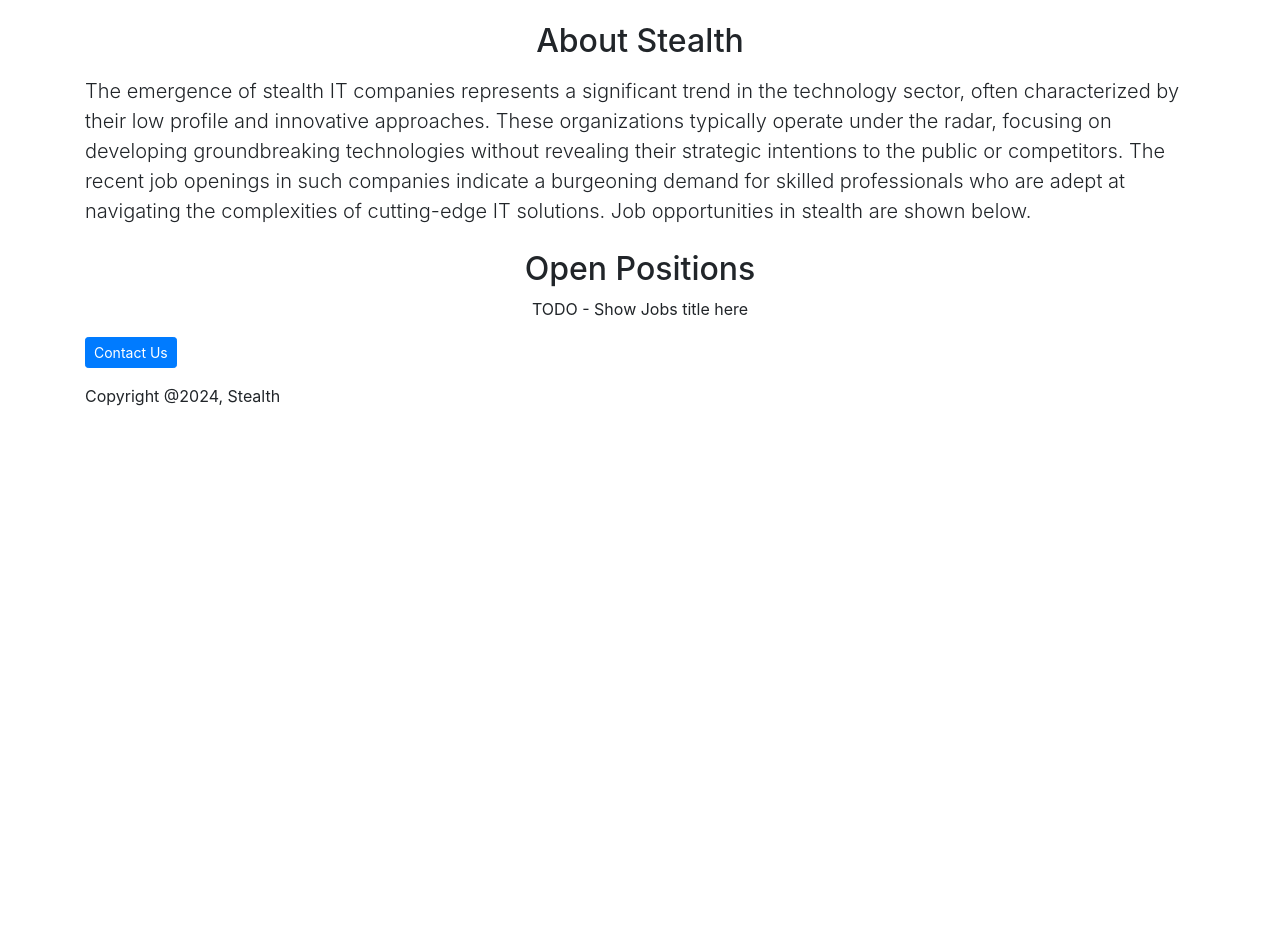
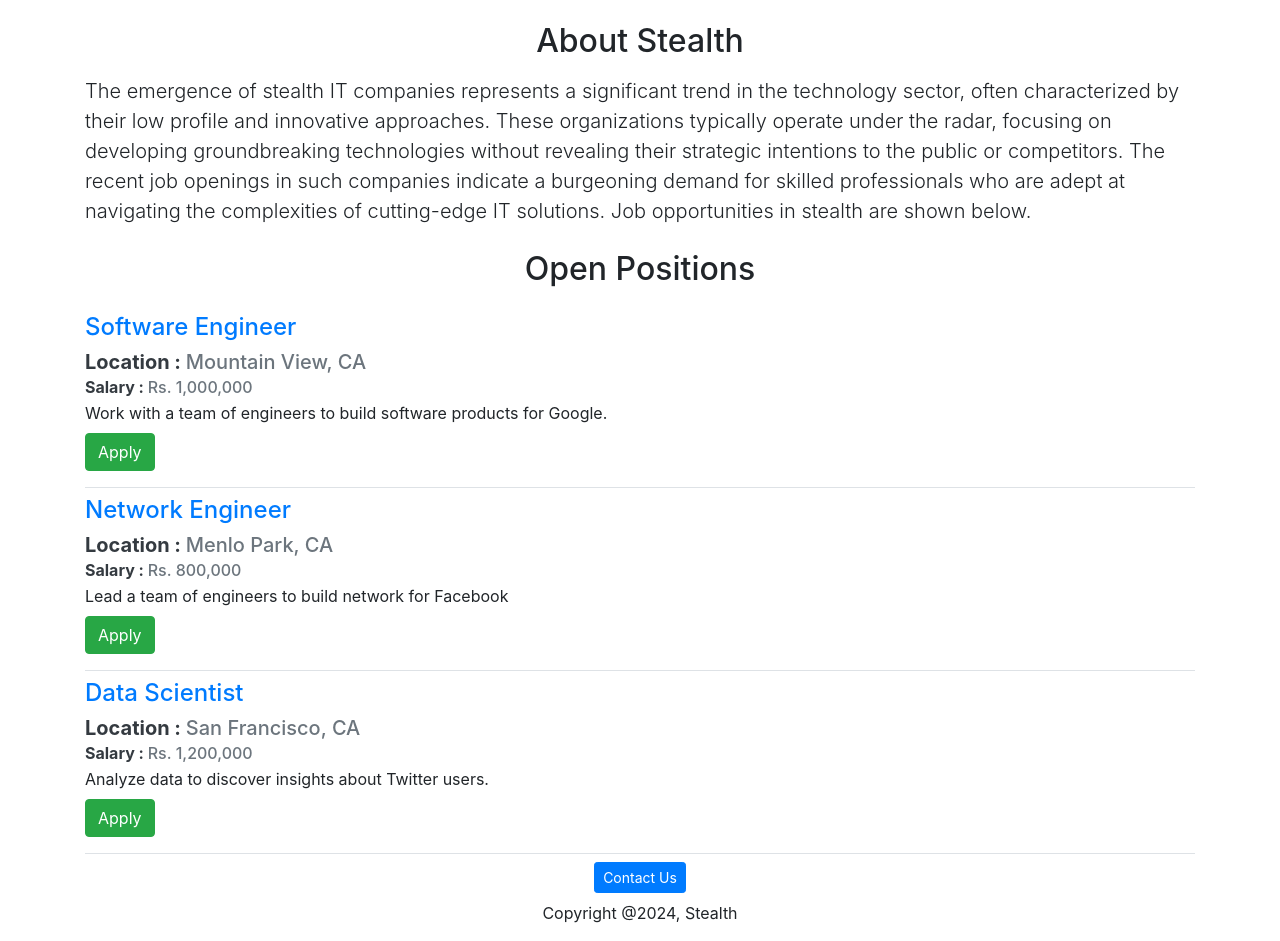
Before and after one commit to SAIRISAN123/SAIRISAN123.github.io, a Flask app: page / in a window 1280 px wide. Shown: the part 598-1539 px from the top of the page. Before the commit the page ends 1004 px from the top, so only its background shows below. Run offline with Flask 3, Linux system fonts and the light colour scheme.

Commit message:
added jobs

```diff
--- a/app.py
+++ b/app.py
@@ -2,9 +2,30 @@ from flask import Flask, render_template
 
 app = Flask(__name__)
 
+JOBS = [
+    {
+        "title": "Software Engineer",
+        "salary": "Rs. 1,000,000",
+        "location": "Mountain View, CA",
+        "description": "Work with a team of engineers to build software products for Google."
+    },
+    {
+        "title": "Network Engineer",
+        "salary": "Rs. 800,000",
+        "location": "Menlo Park, CA",
+        "description": "Lead a team of engineers to build network for Facebook"
+    },
+    {
+        "title": "Data Scientist",
+        "salary": "Rs. 1,200,000",
+        "location": "San Francisco, CA",
+        "description": "Analyze data to discover insights about Twitter users."
+    }
+]
+
 @app.route("/")
 def renderHome():
-    return render_template("home.html")
+    return render_template("home.html", jobs=JOBS, companyName="Stealth")
 
 
 if __name__ == "__main__":
--- a/templates/home.html
+++ b/templates/home.html
@@ -25,18 +25,30 @@
 
         <div class="container">
 
-            <h1 class="text-center mt-4 mb-4">Stealth Careers</h1>
+            <h1 class="text-center mt-4 mb-4">{{companyName}} Careers</h1>
             <img id ="banner" class="img-fluid"  src="static\job_openings.jpg" height="320" alt="HTML Dog">
             <h2 class="text-center mt-4 mb-3">About Stealth </h2>
             <p class="lead">The emergence of stealth IT companies represents a significant trend in the technology sector, often characterized by their low profile and innovative approaches. These organizations typically operate under the radar, focusing on developing groundbreaking technologies without revealing their strategic intentions to the public or competitors. The recent job openings in such companies indicate a burgeoning demand for skilled professionals who are adept at navigating the complexities of cutting-edge IT solutions. Job opportunities in stealth are shown below.</p>
 
 
-            <h2 class="text-center mt-4"> Open Positions</h2>
-            <p class="text-center"> TODO - Show Jobs title here <p>
+            <h2 class="text-center mt-4 mb-4"> Open Positions</h2>
+
+            <div>
 
 
-            <button type="button" class="btn btn-primary btn-sm"> Contact Us </button>
-            <p> Copyright @2024, Stealth <p>
+                {%for job in jobs%}
+
+                {% include "jobitems.html" %}
+
+                {% endfor %}
+
+
+            </div>
+
+            <div class="text-center">
+            <button type="button" class="btn btn-primary btn-sm mt-2"> Contact Us </button>
+            <p class="mt-2"> Copyright @2024, Stealth <p>
+            </div>
 
         </div>
 
--- /dev/null
+++ b/templates/jobitems.html
@@ -0,0 +1,10 @@
+<div class ="border-bottom" style="margin-buttom:1px;">
+
+    <h4  class="text-primary mt-2">{{job['title']}} </h4>
+    <div> <h5 class="text-secondary mb-1"><b class="text-dark">Location : </b>   {{job['location']}} </h5> </div>
+    <div><h6 class= "text-secondary mb-1"> <b class="text-dark"> Salary : </b>  {{job['salary']}} </h6> </div>
+    <div><p class =" mb-2"> {{job['description']}} </p></div>
+    <div><button type="button" class="btn btn-success"> Apply </button></div>
+    <div><p class =" mb-3"> </p> </div>
+
+    </div>
```
